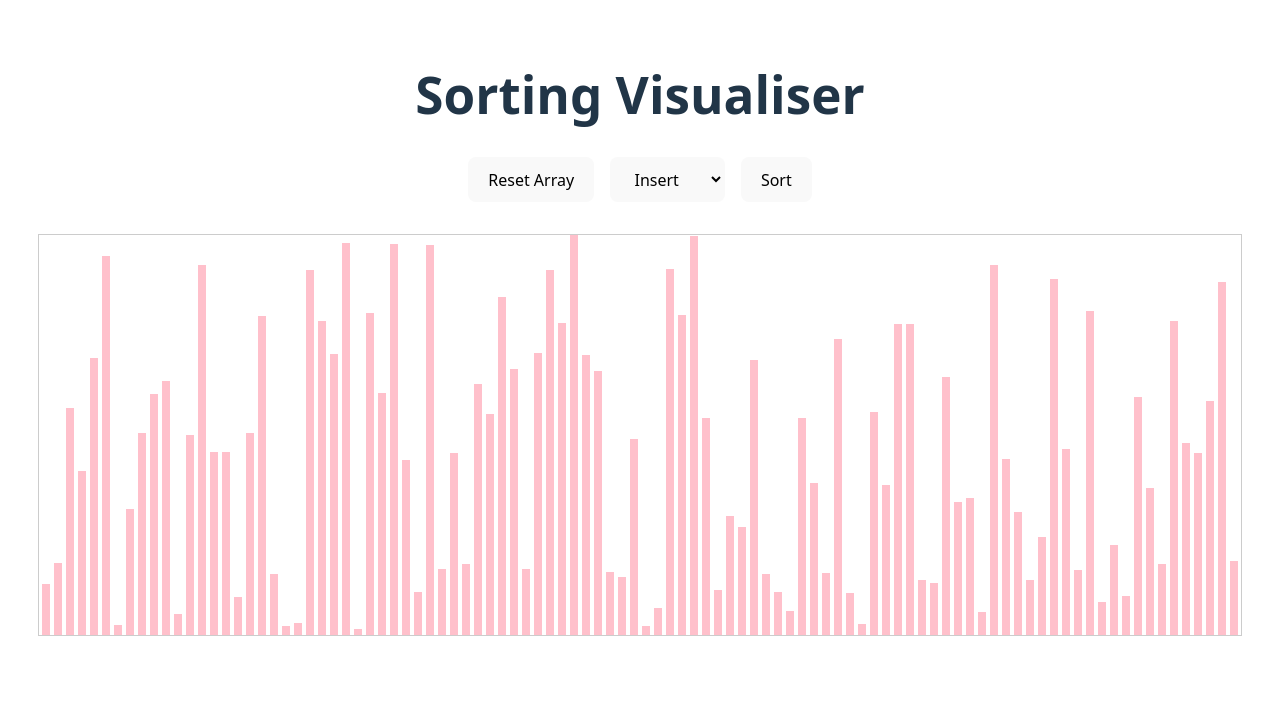
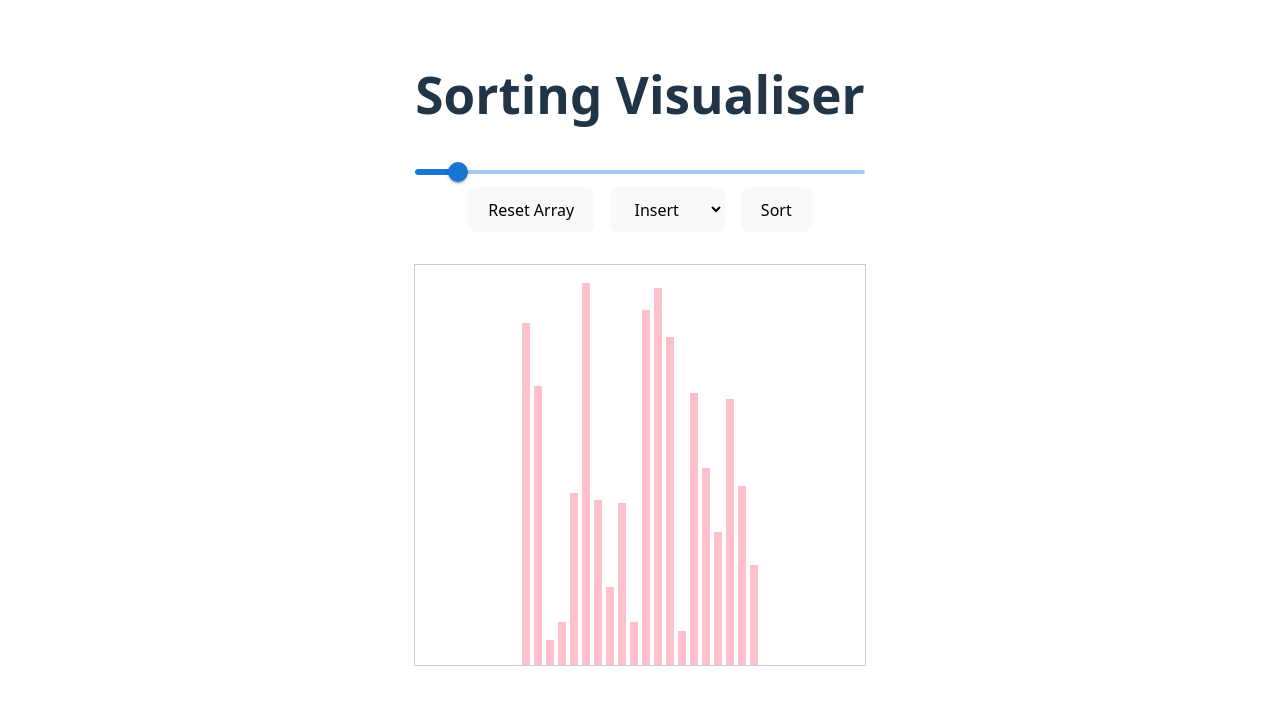
Before and after one commit to Bbubbee/SortingVisualiser, a React (Vite) app: page / in a window 1280 px wide. Shown: the top 704 px of the page. Built offline with nearby package versions, Linux system fonts and the light colour scheme.

Commit message:
add slider from material ui

```diff
--- a/package.json
+++ b/package.json
@@ -10,6 +10,9 @@
     "preview": "vite preview"
   },
   "dependencies": {
+    "@emotion/react": "^11.14.0",
+    "@emotion/styled": "^11.14.1",
+    "@mui/material": "^7.2.0",
     "react": "^19.1.0",
     "react-dom": "^19.1.0"
   },
--- a/src/SortingVisualiser/SortingVisualiser.tsx
+++ b/src/SortingVisualiser/SortingVisualiser.tsx
@@ -1,19 +1,20 @@
 import { useState, useEffect } from "react";
 import "./SortingVisualiser.css";
 import { bubbleSort, insertSort } from "../sortingAlgorithms/sortingAlgorithms"
+import Slider from '@mui/material/Slider';
 
 import type { Highlight } from "../types";
 
 const SortingVisualiser = () => {
     const [array, setArray] = useState<number[]>([]);
     const [selectedAlgorithm, setSelectedAlgorithm] = useState<string>("insert");
+    const [arraySize, setArraySize] = useState<number>(20);
 
     const [highlightedIndices, setHighlightedIndices] = useState<Highlight[]>([]);
 
-
-    const resetArray = () => {
+    const resetArray = (size: number) => {
         const newArray = [];
-        for (let i = 0; i < 100; i++) {
+        for (let i = 0; i < size; i++) {
             newArray.push(randomIntFromInterval(5, 400));
         }
         setArray(newArray);
@@ -48,8 +49,14 @@ const SortingVisualiser = () => {
         setHighlightedIndices([]);
     }
 
+    // Slider change handler
+    const handleArraySizeChange = (_event: Event, value: number) => {
+        setArraySize(value);
+        resetArray(value);
+    };
+
     useEffect(() => {
-        resetArray();
+        resetArray(arraySize);
     }, []);
 
 
@@ -58,8 +65,17 @@ const SortingVisualiser = () => {
         <div className="visualiser_wrapper">
             <h1>Sorting Visualiser</h1>
 
+            <Slider
+                value={arraySize}
+                aria-label="Array Size"
+                valueLabelDisplay="auto"
+                max={200}
+                min={1}
+                onChange={handleArraySizeChange}
+            />
+
             <div className="controls">
-                <button onClick={resetArray}>Reset Array</button>
+                <button onClick={() => resetArray(arraySize)}>Reset Array</button>
 
                 <select
                     id="algorithm-select"
```
Also changed, not shown: 1 other file (tests, documents, lock files or other folders).
